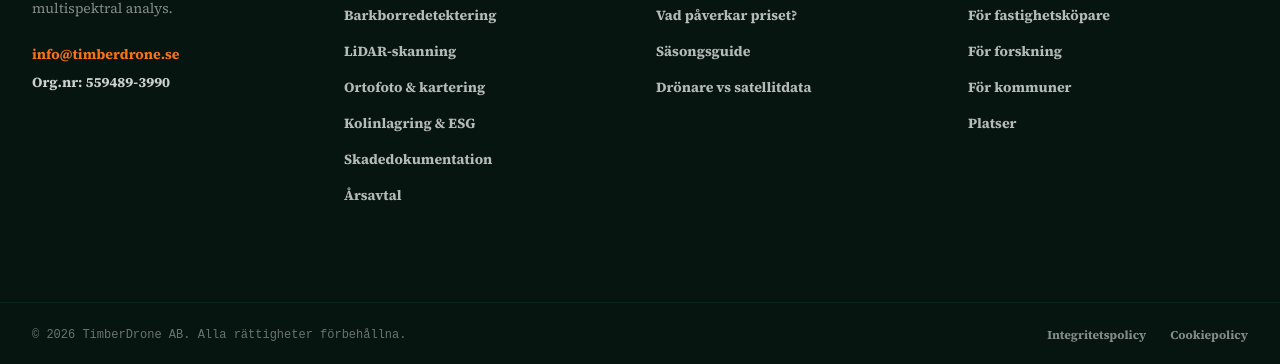
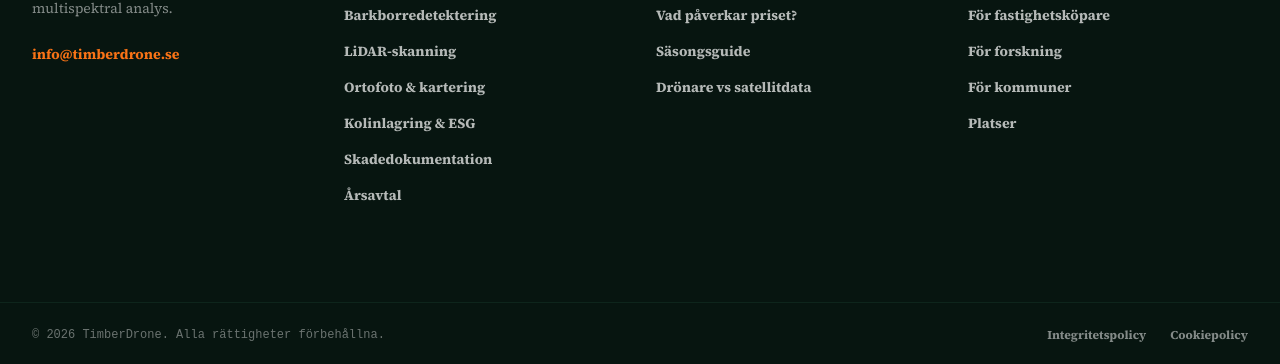
Before and after one commit to washdrone/Skog, a Next.js app: page / in a window 1280 px wide. Shown: the part 8226-8590 px from the top of the page. Built offline with nearby package versions, Linux system fonts and the light colour scheme; no server answers.

Commit message:
Remove org.nr and company name from footer
Remove the organization number (559489-3990) and "AB" suffix from
the footer to avoid exposing company registration details publicly.

https://claude.ai/code/session_01HxDsksmZsURNUNccNh9jN8

```diff
--- a/src/components/Footer.tsx
+++ b/src/components/Footer.tsx
@@ -51,7 +51,6 @@ export default function Footer() {
             </p>
             <div className="mt-6 space-y-2">
               <a href="mailto:info@timberdrone.se" className="block text-sm font-bold text-accent-500 hover:text-accent-400">info@timberdrone.se</a>
-              <p className="text-sm font-bold text-white/80">Org.nr: 559489-3990</p>
             </div>
           </div>
 
@@ -96,7 +95,7 @@ export default function Footer() {
       {/* Bottom bar */}
       <div className="border-t border-forest-900 bg-forest-950">
         <div className="container-page flex flex-col md:flex-row items-center justify-between gap-4 py-6">
-          <p className="text-xs font-mono text-white/40">&copy; {new Date().getFullYear()} TimberDrone AB. Alla rättigheter förbehållna.</p>
+          <p className="text-xs font-mono text-white/40">&copy; {new Date().getFullYear()} TimberDrone. Alla rättigheter förbehållna.</p>
           <div className="flex gap-6 text-xs font-bold text-white/50">
             <Link href="/integritetspolicy" className="hover:text-white transition-colors">Integritetspolicy</Link>
             <Link href="/cookiepolicy" className="hover:text-white transition-colors">Cookiepolicy</Link>
```
